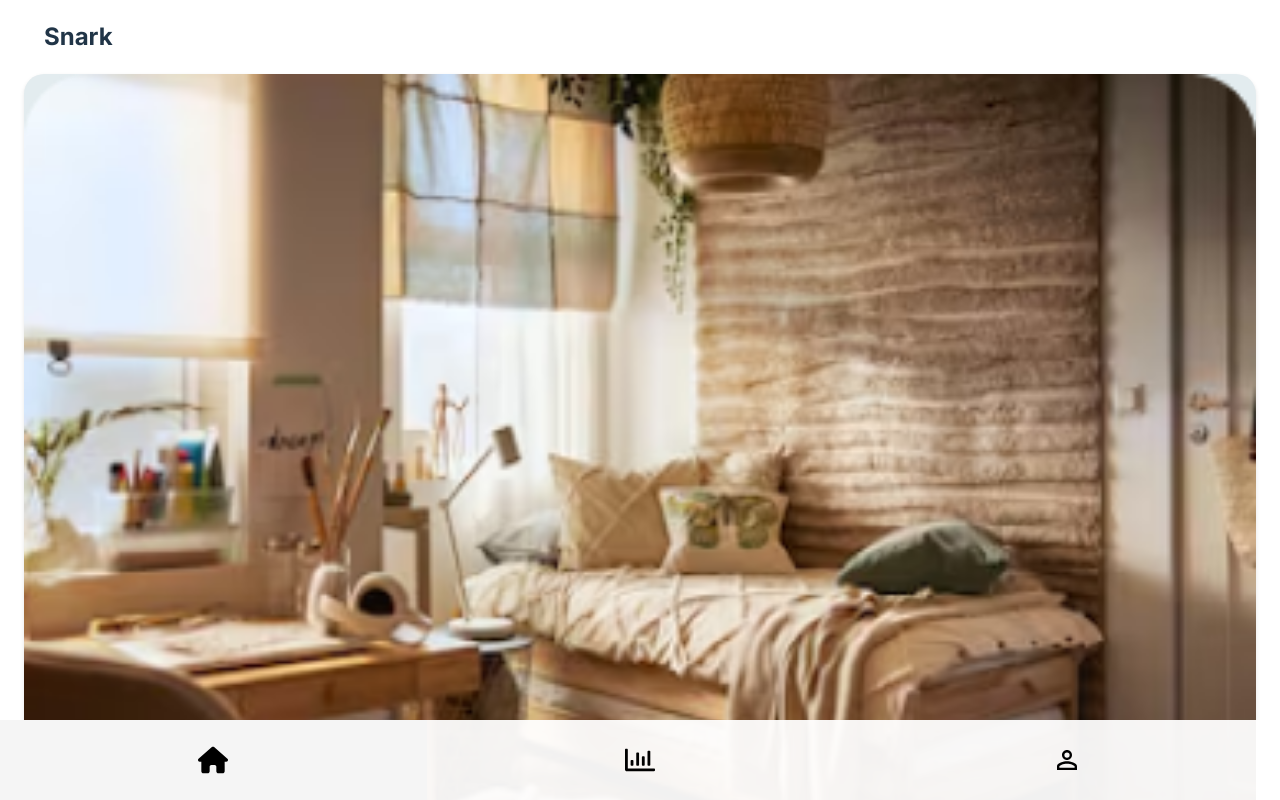
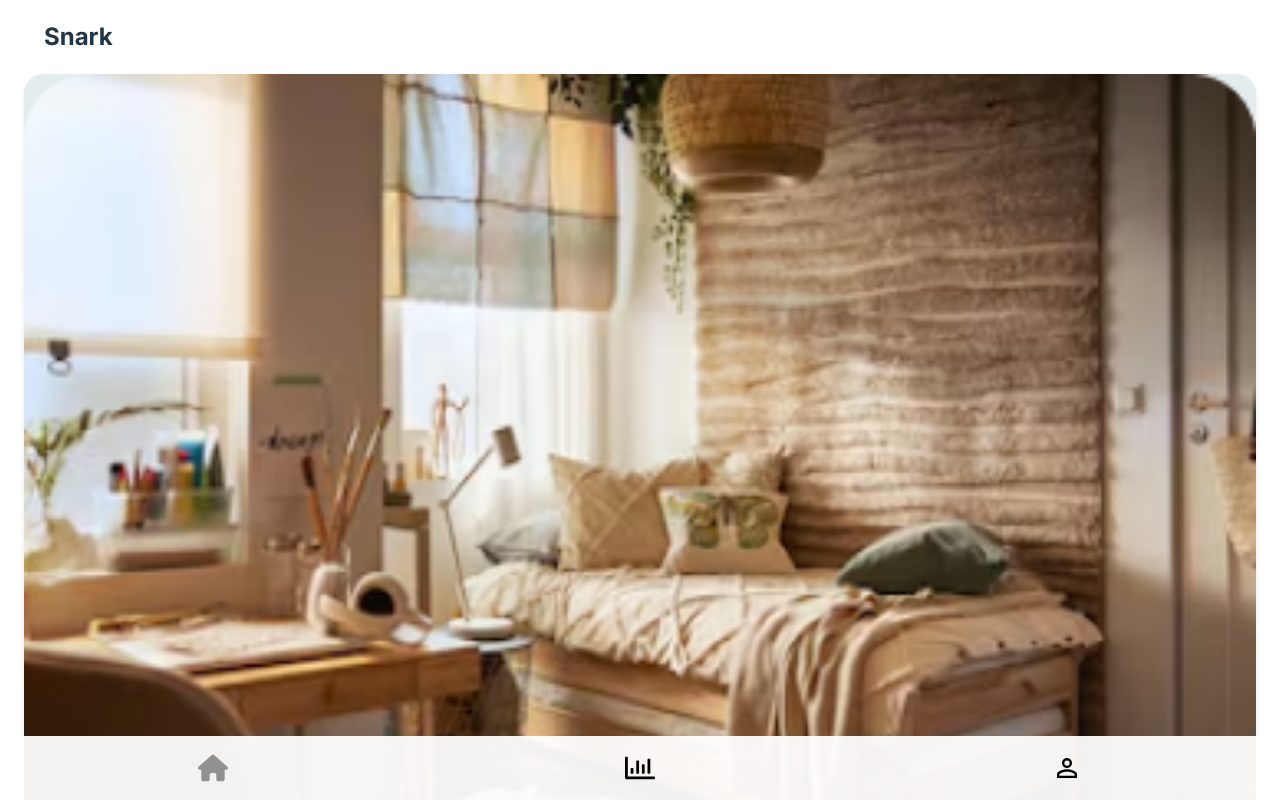
Before and after one commit to casperHansenTEOA/IKEASnark, a React (Vite) app in the folder Snark/: page / in a window 1280 px wide. In both pictures the pointer is over the icon 213 px from the left and 760 px from the top of the page. Shown: the top 800 px of the page. Built offline with nearby package versions, Linux system fonts and the light colour scheme.

Commit message:
reduced size and added button styling for clicking

```diff
--- a/Snark/src/components/NavFooter/NavFooter.css
+++ b/Snark/src/components/NavFooter/NavFooter.css
@@ -1,8 +1,8 @@
 .nav-footer{
-    margin-top: 90vh;
+    margin-top: 92vh;
     width: 100vw;
     display: flex;
-    height: 10vh;
+    height: 8vh;
     flex-direction: row;
     position: fixed;
 }
@@ -12,14 +12,14 @@
     justify-content: center;
     align-items: center;
     width: 100%;
-    background-color: #7f6455f1;
+    background-color: #9b7b6856;
     position: relative;
     z-index: 100;
     border-radius: 0;
     margin-left:auto;
     margin-right:auto;
     border-width: 0;
-    color: #ffffff
+    color: #ffffff;
 
 
 }
@@ -31,8 +31,13 @@ a svg{
 }
 
 /*hover*/
+.nav-footer a svg:hover{
+    color: #adadad;
+
+}
+
 .nav-footer a:hover{
-    background-color: #7D5A43;
+    background-color: none;
 
 }
 
@@ -45,8 +50,8 @@ a svg{
         background-color: #fffffff1;
         color: #000000;
     }
-    .nav-footer a:hover{
-        background-color: #f5f5f5;
+    .nav-footer a svg:hover{
+        color: #919191;
     }
     a img{
         filter: invert(0);
```
